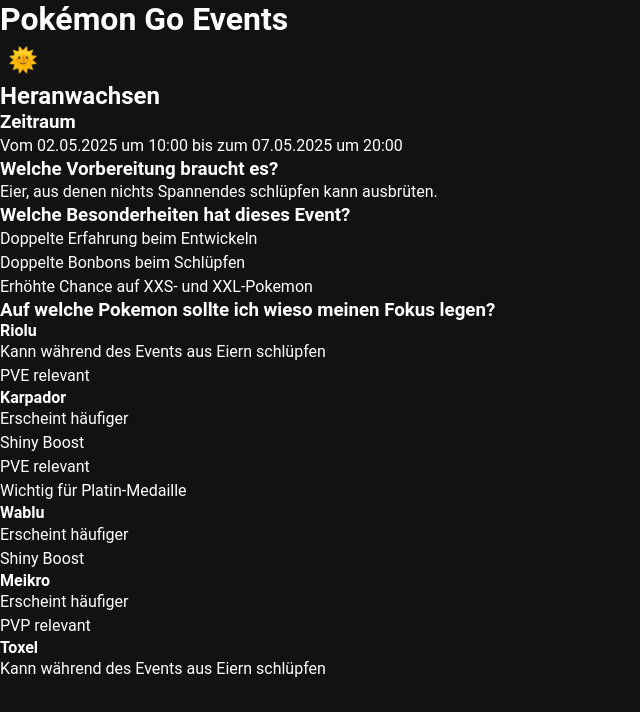
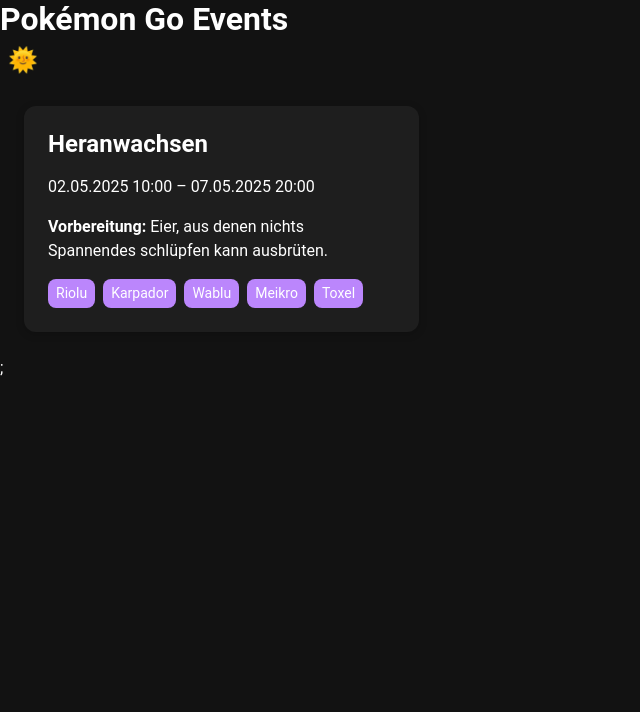
Before and after one commit to NikRoe/pokemon-go-events, a Next.js app: page / in a window 1280 px wide. Shown: the top 712 px of the page, without its empty margins (0-640 px from the left). Built offline with nearby package versions, Linux system fonts and the light colour scheme.

Commit message:
add event grid and event card components

```diff
--- /dev/null
+++ b/src/components/EventCard.tsx
@@ -0,0 +1,71 @@
+import { Event } from "@/types/event";
+import styled from "styled-components";
+
+interface EventCardProps {
+  event: Event;
+}
+
+const Card = styled.div`
+  background-color: ${({ theme }) => theme.colors.surface};
+  color: ${({ theme }) => theme.colors.textPrimary};
+  padding: 1.5rem;
+  border-radius: 12px;
+  box-shadow: 0 2px 8px rgba(0, 0, 0, 0.2);
+  transition: background-color 0.3s ease, color 0.3s ease;
+  display: flex;
+  flex-direction: column;
+  gap: 1rem;
+`;
+
+const TagList = styled.div`
+  display: flex;
+  flex-wrap: wrap;
+  gap: 0.5rem;
+`;
+
+const Tag = styled.span`
+  background-color: ${({ theme }) => theme.colors.primary};
+  color: ${({ theme }) => theme.colors.textPrimary};
+  padding: 0.25rem 0.5rem;
+  border-radius: 8px;
+  font-size: 0.875rem;
+`;
+
+function formatDate(isoString: string): string {
+  const date = new Date(isoString);
+  return date.toLocaleDateString("de-DE", {
+    day: "2-digit",
+    month: "2-digit",
+    year: "numeric",
+  });
+}
+
+function formatTime(isoString: string): string {
+  const date = new Date(isoString);
+  return date.toLocaleTimeString("de-DE", {
+    hour: "2-digit",
+    minute: "2-digit",
+  });
+}
+
+export default function EventCard({ event }: EventCardProps) {
+  return (
+    <Card>
+      <h2>{event.name}</h2>
+      <p>
+        {formatDate(event.start)} {formatTime(event.start)} –{" "}
+        {formatDate(event.end)} {formatTime(event.end)}
+      </p>
+      {event.preparation && (
+        <p>
+          <strong>Vorbereitung:</strong> {event.preparation}
+        </p>
+      )}
+      <TagList>
+        {event.focus.map((focus) => (
+          <Tag key={focus.pokemonName}>{focus.pokemonName}</Tag>
+        ))}
+      </TagList>
+    </Card>
+  );
+}
--- /dev/null
+++ b/src/components/EventGrid.tsx
@@ -0,0 +1,34 @@
+import styled from "styled-components";
+import EventCard from "@/components/EventCard";
+import { Event } from "@/types/event";
+
+interface EventsGridProps {
+  events: Event[];
+}
+
+const Grid = styled.div`
+  display: grid;
+  grid-template-columns: 1fr;
+  gap: 1.5rem;
+  padding: 1.5rem;
+
+  @media (min-width: 600px) {
+    grid-template-columns: repeat(2, 1fr);
+  }
+
+  @media (min-width: 900px) {
+    grid-template-columns: repeat(3, 1fr);
+  }
+`;
+
+function EventsGrid({ events }: EventsGridProps) {
+  return (
+    <Grid>
+      {events.map((event) => (
+        <EventCard key={event.id} event={event} />
+      ))}
+    </Grid>
+  );
+}
+
+export default EventsGrid;
--- /dev/null
+++ b/src/data.ts
@@ -0,0 +1,74 @@
+export const eventSpecials = [
+  {
+    id: 1,
+    textContent: "Doppelte Erfahrung beim Entwickeln",
+  },
+  {
+    id: 2,
+    textContent: "Doppelte Bonbons beim Schlüpfen",
+  },
+  {
+    id: 3,
+    textContent: "Erhöhte Chance auf XXS- und XXL-Pokemon",
+  },
+];
+
+export const focusReasons = [
+  {
+    id: 1,
+    textContent: "Kann während des Events aus Eiern schlüpfen",
+  },
+  {
+    id: 2,
+    textContent: "PVE relevant",
+  },
+  {
+    id: 3,
+    textContent: "PVP relevant",
+  },
+  {
+    id: 4,
+    textContent: "Erscheint häufiger",
+  },
+  {
+    id: 5,
+    textContent: "Shiny Boost",
+  },
+  {
+    id: 6,
+    textContent: "Wichtig für Platin-Medaille",
+  },
+];
+
+export const events = [
+  {
+    id: 1,
+    name: "Heranwachsen",
+    start: "2025-05-02T10:00:00",
+    end: "2025-05-07T20:00:00",
+    preparation: "Eier, aus denen nichts Spannendes schlüpfen kann ausbrüten.",
+    specials: [1, 2, 3],
+    focus: [
+      {
+        pokemonName: "Riolu",
+        reasons: [1, 2],
+      },
+      {
+        pokemonName: "Karpador",
+        reasons: [4, 5, 2, 6],
+      },
+      {
+        pokemonName: "Wablu",
+        reasons: [4, 5],
+      },
+      {
+        pokemonName: "Meikro",
+        reasons: [4, 3],
+      },
+      {
+        pokemonName: "Toxel",
+        reasons: [1],
+      },
+    ],
+  },
+];
--- a/src/pages/index.tsx
+++ b/src/pages/index.tsx
@@ -1,82 +1,7 @@
+import EventsGrid from "@/components/EventGrid";
 import Header from "@/components/Header";
+import { events } from "@/data";
 import Head from "next/head";
-
-const eventSpecials = [
-  {
-    id: 1,
-    textContent: "Doppelte Erfahrung beim Entwickeln",
-  },
-  {
-    id: 2,
-    textContent: "Doppelte Bonbons beim Schlüpfen",
-  },
-  {
-    id: 3,
-    textContent: "Erhöhte Chance auf XXS- und XXL-Pokemon",
-  },
-];
-
-const focusReasons = [
-  {
-    id: 1,
-    textContent: "Kann während des Events aus Eiern schlüpfen",
-  },
-  {
-    id: 2,
-    textContent: "PVE relevant",
-  },
-  {
-    id: 3,
-    textContent: "PVP relevant",
-  },
-  {
-    id: 4,
-    textContent: "Erscheint häufiger",
-  },
-  {
-    id: 5,
-    textContent: "Shiny Boost",
-  },
-  {
-    id: 6,
-    textContent: "Wichtig für Platin-Medaille",
-  },
-];
-
-const events = [
-  {
-    id: 1,
-    name: "Heranwachsen",
-    startDay: "02.05.2025",
-    startTime: "10:00",
-    endDay: "07.05.2025",
-    endTime: "20:00",
-    preparation: "Eier, aus denen nichts Spannendes schlüpfen kann ausbrüten.",
-    specials: [1, 2, 3],
-    focus: [
-      {
-        pokemonName: "Riolu",
-        reasons: [1, 2],
-      },
-      {
-        pokemonName: "Karpador",
-        reasons: [4, 5, 2, 6],
-      },
-      {
-        pokemonName: "Wablu",
-        reasons: [4, 5],
-      },
-      {
-        pokemonName: "Meikro",
-        reasons: [4, 3],
-      },
-      {
-        pokemonName: "Toxel",
-        reasons: [1],
-      },
-    ],
-  },
-];
 
 export default function Home() {
   return (
@@ -86,73 +11,7 @@ export default function Home() {
       </Head>
       <main>
         <Header />
-        <ul>
-          {events.map(
-            ({
-              id,
-              name,
-              startDay,
-              startTime,
-              endDay,
-              endTime,
-              preparation,
-              specials,
-              focus,
-            }) => {
-              return (
-                <li key={id}>
-                  <section>
-                    <h2>{name}</h2>
-                    <h3>Zeitraum</h3>
-                    <p>
-                      Vom {startDay} um {startTime} bis zum {endDay} um{" "}
-                      {endTime}
-                    </p>
-                    <h3>Welche Vorbereitung braucht es?</h3>
-                    <p>{preparation}</p>
-                    <h3>Welche Besonderheiten hat dieses Event?</h3>
-                    <ol>
-                      {specials.map((specialId) => {
-                        const foundSpecial = eventSpecials.find(
-                          (special) => special.id === specialId
-                        );
-                        return (
-                          <li key={foundSpecial?.id}>
-                            {foundSpecial?.textContent}
-                          </li>
-                        );
-                      })}
-                    </ol>
-                    <h3>
-                      Auf welche Pokemon sollte ich wieso meinen Fokus legen?
-                    </h3>
-                    <ol>
-                      {focus.map(({ pokemonName, reasons }) => {
-                        return (
-                          <li key={pokemonName}>
-                            <h4>{pokemonName}</h4>
-                            <ul>
-                              {reasons.map((reasonId) => {
-                                const foundReason = focusReasons.find(
-                                  (reason) => reason.id === reasonId
-                                );
-                                return (
-                                  <li key={reasonId}>
-                                    {foundReason?.textContent}
-                                  </li>
-                                );
-                              })}
-                            </ul>
-                          </li>
-                        );
-                      })}
-                    </ol>
-                  </section>
-                </li>
-              );
-            }
-          )}
-        </ul>
+        <EventsGrid events={events} />;
       </main>
     </>
   );
--- /dev/null
+++ b/src/types/event.ts
@@ -0,0 +1,22 @@
+export interface Event {
+  id: number;
+  name: string;
+  start: string; // ISO-Zeitstempel
+  end: string; // ISO-Zeitstempel
+  preparation?: string;
+  specials: number[]; // IDs aus eventSpecials
+  focus: {
+    pokemonName: string;
+    reasons: number[]; // IDs aus focusReasons
+  }[];
+}
+
+export interface Special {
+  id: number;
+  textContent: string;
+}
+
+export interface Reason {
+  id: number;
+  textContent: string;
+}
```
